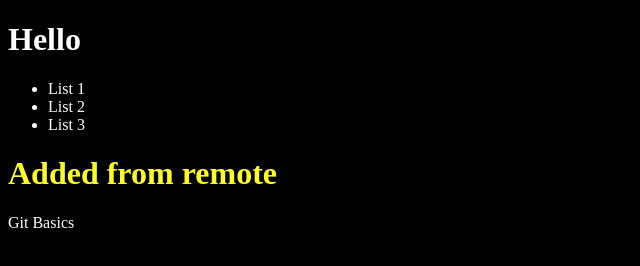
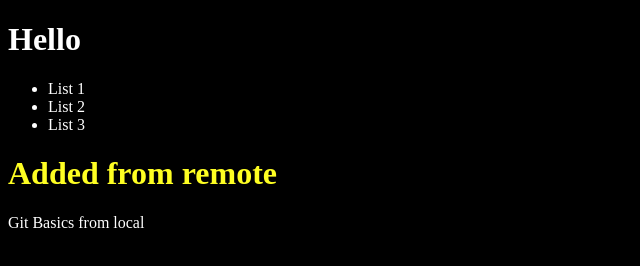
Before and after one commit to ramccp/git-intro, a plain HTML site: page index.html in a window 1280 px wide. Shown: the full height of the page, 0-640 px from the left. Drawn offline with Linux system fonts and the light colour scheme.

Commit message:
update index.html

```diff
--- a/index.html
+++ b/index.html
@@ -15,6 +15,6 @@
     <div>
         <h1 class="yellow">Added from remote</h1>
     </div>
-    <footer>Git Basics</footer>
+    <footer>Git Basics from local</footer>
 </body>
 </html>
```
